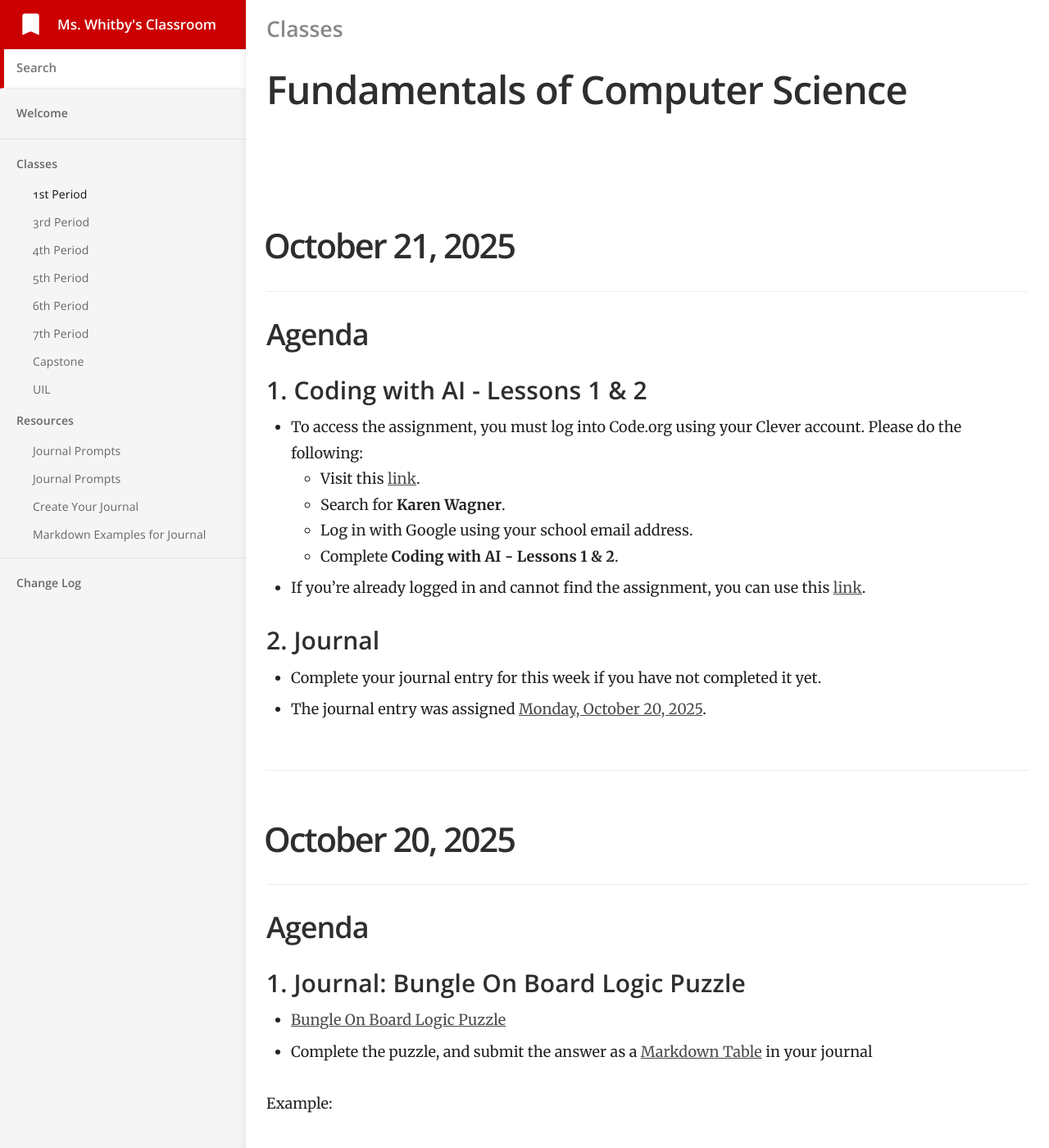
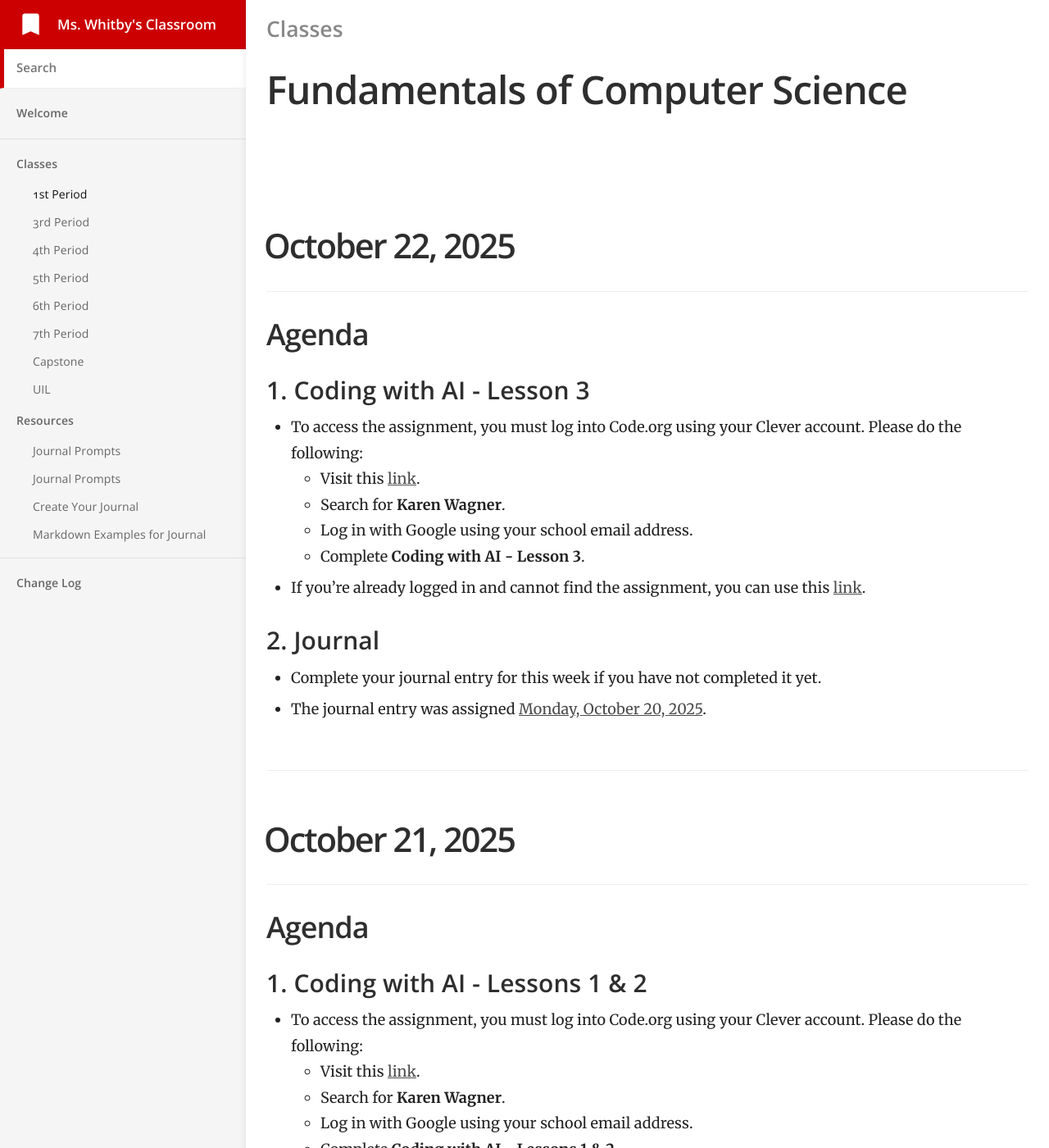
Before and after one commit to mswhitby/classroom, a Jekyll site: the page built from _docs/classes/1st.md, in a window 1280 px wide and 1400 px high. Shown: the whole window at 82% size. Built offline with Jekyll 4.4.1, drawn with Linux system fonts in a browser that asks for light colours.

Commit message:
Updated lessons

```diff
--- a/_docs/classes/1st.md
+++ b/_docs/classes/1st.md
@@ -4,6 +4,27 @@ subtitle: Fundamentals of Computer Science
 category: Classes
 order: 1
 ---
+
+# October 22, 2025
+
+## Agenda
+
+### 1. Coding with AI - Lesson 3
+
+- To access the assignment, you must log into Code.org using your Clever account. Please do the following:
+    - Visit this [link](https://clever.com/oauth/district-picker?client_id=2f27405716644a951b23&redirect_uri=https%3A%2F%2Fstudio.code.org%2Fusers%2Fauth%2Fclever%2Fcallback&response_type=code&state=ede33ff61289cf32708a0f54079cdd23e31d0b0a02b0e0e8).
+    - Search for **Karen Wagner**.
+    - Log in with Google using your school email address.
+    - Complete **Coding with AI - Lesson 3**.
+
+- If you're already logged in and cannot find the assignment, you can use this [link](https://studio.code.org/courses/coding-with-ai).
+
+### 2. Journal
+
+- Complete your journal entry for this week if you have not completed it yet.
+- The journal entry was assigned [Monday, October 20, 2025](https://github.com/mswhitby/WHSTechNotes/blob/main/journal.md#october-20-2025).
+
+----
 
 # October 21, 2025
 
```
Also changed, not shown: _docs/classes/3rd.md (+21 -0 lines), _docs/classes/7th.md (+21 -0 lines).
